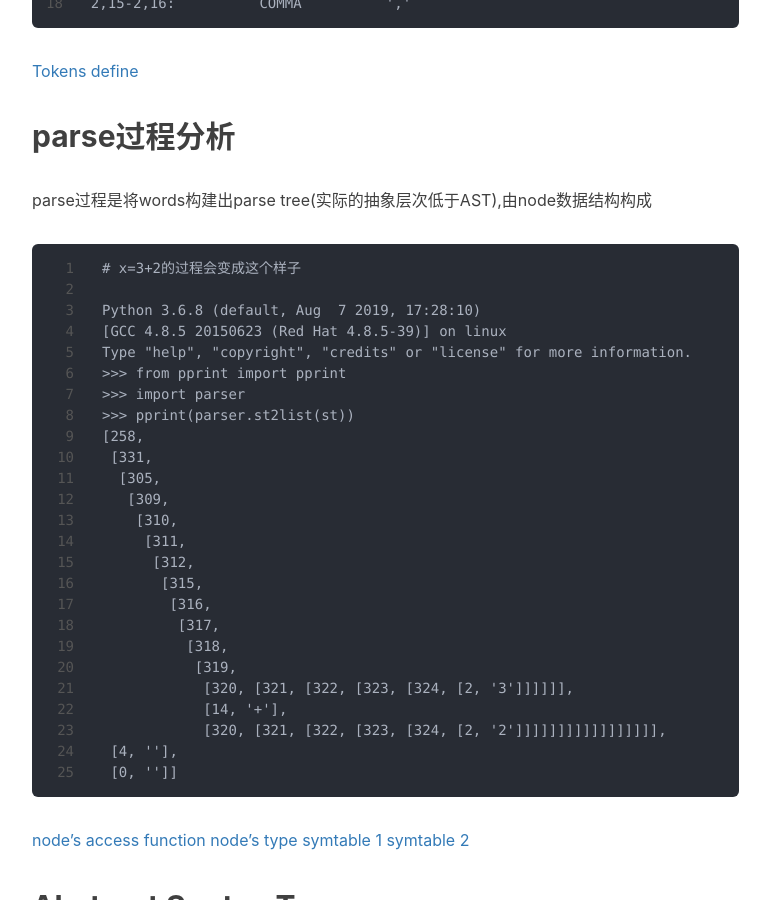
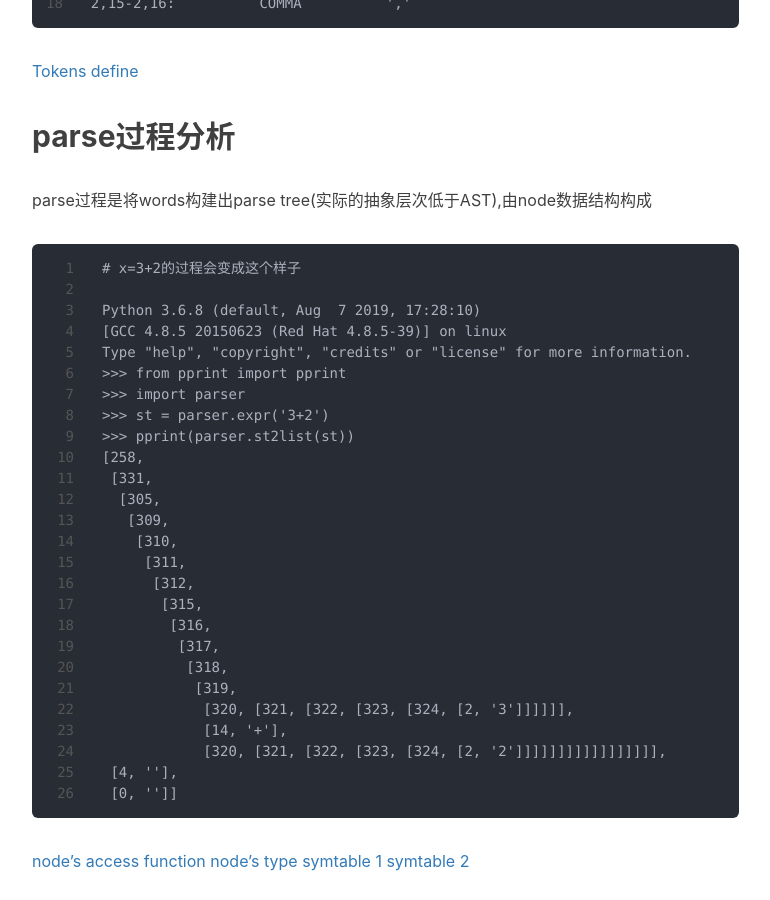
Before and after one commit to shihai1991/shihai1991.github.io, a Jekyll site: the page built from _posts/2019-07-14-cpython编译过程.md, in a window 1280 px wide and 900 px high, scrolled down 1753 px. Shown: the whole window, without its empty margins (233-1003 px from the left). Built offline with Jekyll 4.4.1, drawn with Linux system fonts in a browser that asks for light colours; nearby versions of some CDN libraries; comment, search, counter and statistics services are not loaded.

Commit message:
Update 2019-07-14-cpython编译过程.md

```diff
--- a/_posts/2019-07-14-cpython编译过程.md
+++ b/_posts/2019-07-14-cpython编译过程.md
@@ -81,6 +81,7 @@ Python 3.6.8 (default, Aug  7 2019, 17:28:10)
 Type "help", "copyright", "credits" or "license" for more information.
 >>> from pprint import pprint
 >>> import parser
+>>> st = parser.expr('3+2')
 >>> pprint(parser.st2list(st))
 [258,
  [331,
```
